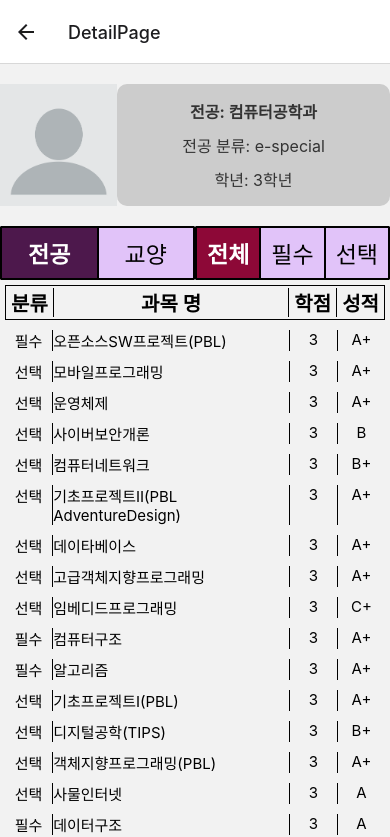
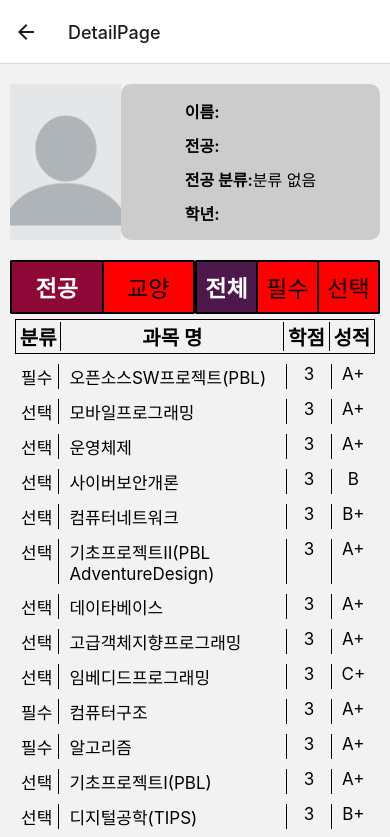
Before and after one commit to hz6450/2023-2-MobileProject, a React Native app in the folder mobileProject/: screen /DetailPage in a window 390 px wide. Shown: the top 837 px of the page. Built offline with nearby package versions, Linux system fonts and the light colour scheme; no server answers.

Commit message:
fix detail

```diff
--- a/mobileProject/App.js
+++ b/mobileProject/App.js
@@ -50,7 +50,12 @@ function TabNavigator({ route }) {
         component={Profile}
         initialParams={{ studentId: studentId }}
       />
-      <Tab.Screen name="DetailPage" component={DetailPage} options={{ title: '세부이수학점 페이지' }} />
+      <Tab.Screen name="DetailPage"
+        component={DetailPage}
+        options={{ title: '세부이수학점 페이지' }}
+        initialParams={{ studentId: studentId }}
+      />
+
     </Tab.Navigator>
   );
 }
@@ -70,11 +75,11 @@ function App() {
     <NavigationContainer>
       <Stack.Navigator initialRouteName="Login">
         <Stack.Screen name="Login" component={LoginScreen} />
-            <Stack.Screen
-      name="MainTab"
-      component={TabNavigator}
-      options={{ headerShown: false }}
-    />
+        <Stack.Screen
+          name="MainTab"
+          component={TabNavigator}
+          options={{ headerShown: false }}
+        />
         <Stack.Screen name="Ocr" component={Ocr} />
 
         {/* Updated component name with first letter capitalized */}
--- a/mobileProject/screen/components/Home.js
+++ b/mobileProject/screen/components/Home.js
@@ -56,9 +56,9 @@ import { fetchUserData } from './data';
       barPercentage: 0.5,
       useShadowColorFromDataset: false, // 데이터셋에서 그림자 색상 사용 여부
       propsForDots: {
-          r: "6", // 점의 반지름
-          strokeWidth: "2", // 점의 외곽선 두께
-          stroke: "#ffa726" // 점의 외곽선 색상
+        r: "6", // 점의 반지름
+        strokeWidth: "2", // 점의 외곽선 두께
+        stroke: "#ffa726" // 점의 외곽선 색상
       },
       decimalPlaces: 2, // 소수점 자릿수
       fillShadowGradient: '#4caf50', // 선 아래 그림자 그라데이션 색상
--- a/mobileProject/screen/components/Profile.js
+++ b/mobileProject/screen/components/Profile.js
@@ -8,6 +8,7 @@ const Profile = ({ route, navigation }) => {
   const studentId = route.params?.studentId || '기본값';
 
   useEffect(() => {
+    console.log(route)
     const fetchUser = async () => {
       setIsLoading(true);
       const userData = await fetchUserData(studentId);
--- a/mobileProject/screen/detail/DetailPage.js
+++ b/mobileProject/screen/detail/DetailPage.js
@@ -5,44 +5,36 @@ import { icons, COLORS } from '../../styles';
 import Major from './Major';
 import styles from './DetailPage.style';
 
-const DetailPage = ({ userData }) => {
-  console.log(userData)
-  // const studentId = route.params?.studentId;
-  // const [userData, setUserData] = useState(null);
+const DetailPage = ({ route }) => {
+  const studentId = route.params?.studentId;
+
+  const [userData, setUserData] = useState(null);
 
   const types = ['전체', '필수', '선택']// 필수, 선택
-  const [typeState, setTypeState] = useState(types[0]); //type관련 useState
+  const [isTypes, setIsTypes] = useState(types[0]); //types관련 useState
 
-  const majorTypes = ['전공', '교양'] //전공 교양
-  const [majorState, setMajorState] = useState(majorTypes[0]); // state관련 useState
+  const states = ['전공', '교양'] //전공 교양
+  const [isStates, setIsStates] = useState(states[0]); // states관련 useState
 
-  // useEffect(() => {
-  //   console.log(route)
-  //   console.log('Route parameters:', route.params); // 현재 route.params 로그 출력
+  useEffect(() => {
+    console.log('Route parameters:', route.params); // 현재 route.params 로그 출력
 
-  //   const fetchData = async () => {
-  //     if (studentId) {
-  //       const data = await fetchUserData(studentId);
-  //       if (data) {
-  //         setUserData(data);
-  //       } else {
-  //         console.log('No data received for studentId:', studentId);
-  //       }
-  //     } else {
-  //       console.log('studentId is undefined');
-  //     }
-  //   };
+    const fetchData = async () => {
+      if (studentId) {
+        const data = await fetchUserData(studentId);
+        if (data) {
+          setUserData(data);
+        } else {
+          console.log('No data received for studentId:', studentId);
+        }
+      } else {
+        console.log('studentId is undefined');
+      }
+    };
 
-  //   fetchData();
-  // }, [studentId]);
+    fetchData();
+  }, [studentId]);
 
-
-  const data = {
-    major: '컴퓨터공학과',
-    major_sub: 4, //복수전공:1 , 부전공:2, 전공심화:3, 모듈화:4
-    grade: '3학년',
-
-  }
 
   const renderMajorClassification = (classification) => {
     switch (classification) {
@@ -59,12 +51,15 @@ const DetailPage = ({ userData }) => {
     }
   };
 
+  // 버튼 렌더링 함수
   const renderButton = (type, currentState, setStateFunction) => {
-    const isSelected = currentState === type;
-    const isState = type === typeState;
-    const backgroundColor = isSelected ? (isState ? COLORS.plum : COLORS.eggplant) : (isState ? COLORS.lilac : COLORS.lavender);
-    const textColor = isSelected ? 'white' : 'black';
-    const fontWeight = isSelected ? 'bold' : 'normal';
+    const isTypeSelected = currentState === type;
+    const isStateSelected = type === isStates;
+    const backgroundColor = isTypeSelected ?
+    (isStateSelected ? COLORS.plum : COLORS.eggplant) : // 선택된 버튼 false(state):true(type)
+    (isStateSelected ? 'green' : 'red'); // 선택되지 않은 버튼 false(state):true(type)
+    const textColor = isTypeSelected ? 'white' : 'black';
+    const fontWeight = isTypeSelected ? 'bold' : 'normal';
 
     return (
       <TouchableOpacity
@@ -79,39 +74,47 @@ const DetailPage = ({ userData }) => {
       </TouchableOpacity>
     );
   };
-  const useData = data
-  // const useData = userData
+
+  // 사용자 정보 렌더링 함수
+  const renderUserInfo = (label, props) => {
+    return (
+      <View style={styles.userInfoRow}>
+        <Text style={styles.userInfoLabel}>{label}:</Text>
+        <Text style={styles.userInfoData}>{props}</Text>
+      </View>
+    )
+  };
+
   return (
-    <SafeAreaView>
+    <SafeAreaView style = {{paddingHorizontal:10, }}>
       <View style={styles.userInfoContainer}>
         <Image source={icons.user} style={{ width: "30%", height: "100%" }}/>
-          {/*사용자 정보 출력 하는 부분*/}
+        {/*사용자 정보 출력 하는 부분*/}
         <View style={styles.userInfoTextContainer}>
-          <Text style={[styles.userInfoText, styles.majorInfo]}>전공: {useData.major}</Text>
-          <Text style={styles.userInfoText}>전공 분류: {renderMajorClassification(useData.major_sub)}</Text>
-          <Text style={styles.userInfoText}>학년: {useData.grade}</Text>
+          {renderUserInfo('이름', userData?.name)}
+          {renderUserInfo('전공', userData?.major)}
+          {renderUserInfo('전공 분류', renderMajorClassification(userData?.MajorClassification))}
+          {renderUserInfo('학년', userData?.grade)}
         </View>
-    </View>
+      </View>
 
       {/*전공 교양 / 전체 필수 선택 선택 버튼 출력*/}
       <View style={{flexDirection: 'row', }}>
         <View style={styles.typeContainer}>
-          {renderButton(majorTypes[0], majorState, setMajorState)}
-          {renderButton(majorTypes[1], majorState, setMajorState)}
+          {renderButton(states[0], isStates, setIsStates)}
+          {renderButton(states[1], isStates, setIsStates)}
         </View>
         <View style={styles.majortypeContainer}>
-          {renderButton(types[0], typeState, setTypeState)}
-          {renderButton(types[1], typeState, setTypeState)}
-          {renderButton(types[2], typeState, setTypeState)}
+          {renderButton(types[0], isTypes, setIsTypes)}
+          {renderButton(types[1], isTypes, setIsTypes)}
+          {renderButton(types[2], isTypes, setIsTypes)}
         </View>
       </View>
 
-
       <Major
-      type = {typeState}
-      state = {majorState}
+        type = {isTypes}
+        state = {isStates}
       />
-
     </SafeAreaView>
   );
 }
--- a/mobileProject/screen/detail/DetailPage.style.js
+++ b/mobileProject/screen/detail/DetailPage.style.js
@@ -6,7 +6,7 @@ const styles = StyleSheet.create({
     flexDirection: "row",
     justifyContent: "center",
     alignItems: 'center',
-        marginVertical: 20,
+    marginVertical: 20, //marginBottom: 20, top: 20
   },
   userInfoTextContainer: {
     flexDirection: "column",
@@ -16,13 +16,20 @@ const styles = StyleSheet.create({
     padding: 10,
     borderRadius: 10,
   },
-      userInfoText: {
+  userInfoRow: {
+    flexDirection: "row",
+    justifyContent: "space-between",
+    alignItems: "center",
+    marginVertical: 5,
+    width: '55%',
+
+  },
+  userInfoLabel: {
     fontSize: 16,
-        color: '#333',
-        marginVertical: 5,
+    fontWeight: "bold",
   },
-      majorInfo: {
-        fontWeight: 'bold',
+  userInfoData: {
+    fontSize: 16,
   },
   typeBtn:{
     flex:1,
@@ -39,7 +46,6 @@ const styles = StyleSheet.create({
     justifyContent: 'space-between',
     borderWidth: 1,
     borderRadius: 1,
-        backgroundColor: COLORS.lilac,
     flex: 1,
   },
   majortypeContainer:{
@@ -47,7 +53,6 @@ const styles = StyleSheet.create({
     justifyContent: 'space-between',
     borderWidth: 1,
     borderRadius: 1,
-        backgroundColor: COLORS.lavender,
     flex: 1,
   },
 
--- a/mobileProject/screen/detail/Major.style.js
+++ b/mobileProject/screen/detail/Major.style.js
@@ -52,27 +52,28 @@ const styles = StyleSheet.create({
 
     typebody:{
         flex:1,
-        fontSize: 15,
+        fontSize: 17,
         textAlign:'center',
         borderRightWidth: 1,
 
     },
     titlebody:{
         flex:5,
-        fontSize: 15,
+        fontSize: 17,
         borderRightWidth: 1,
+        marginLeft: 10,
 
     },
     creditbody:{
         flex:1,
-        fontSize: 15,
+        fontSize: 17,
         textAlign:'center',
         borderRightWidth: 1,
 
     },
     scorebody:{
         flex:1,
-        fontSize: 15,
+        fontSize: 17,
         textAlign:'center',
         borderRightWidth: 0,
 
--- a/mobileProject/styles/theme.js
+++ b/mobileProject/styles/theme.js
@@ -6,10 +6,16 @@ const COLORS = {
 	plum: "#8D0837", //quinary
 
     gray: "#AEA8BD",
-    lightgray: "#E7E7E9",
 
     white: "#F3F4F8",
     lightWhite: "#FAFAFC",
+
+    delicateBeige:'#F1ECE1',
+    paleBeige:'#D3C9B5',
+    lightGray:'#969691',
+    silverGray:'#CACCCB',
+    lightSteelGray:'#E2E3E5',
+    hopefulWhite:'#EFF1F0'
 };
 
 export {COLORS};
```
Also changed, not shown: mobileProject/styles/ColorView.png (added). Lines whose indentation alone changed are shown as unchanged.
